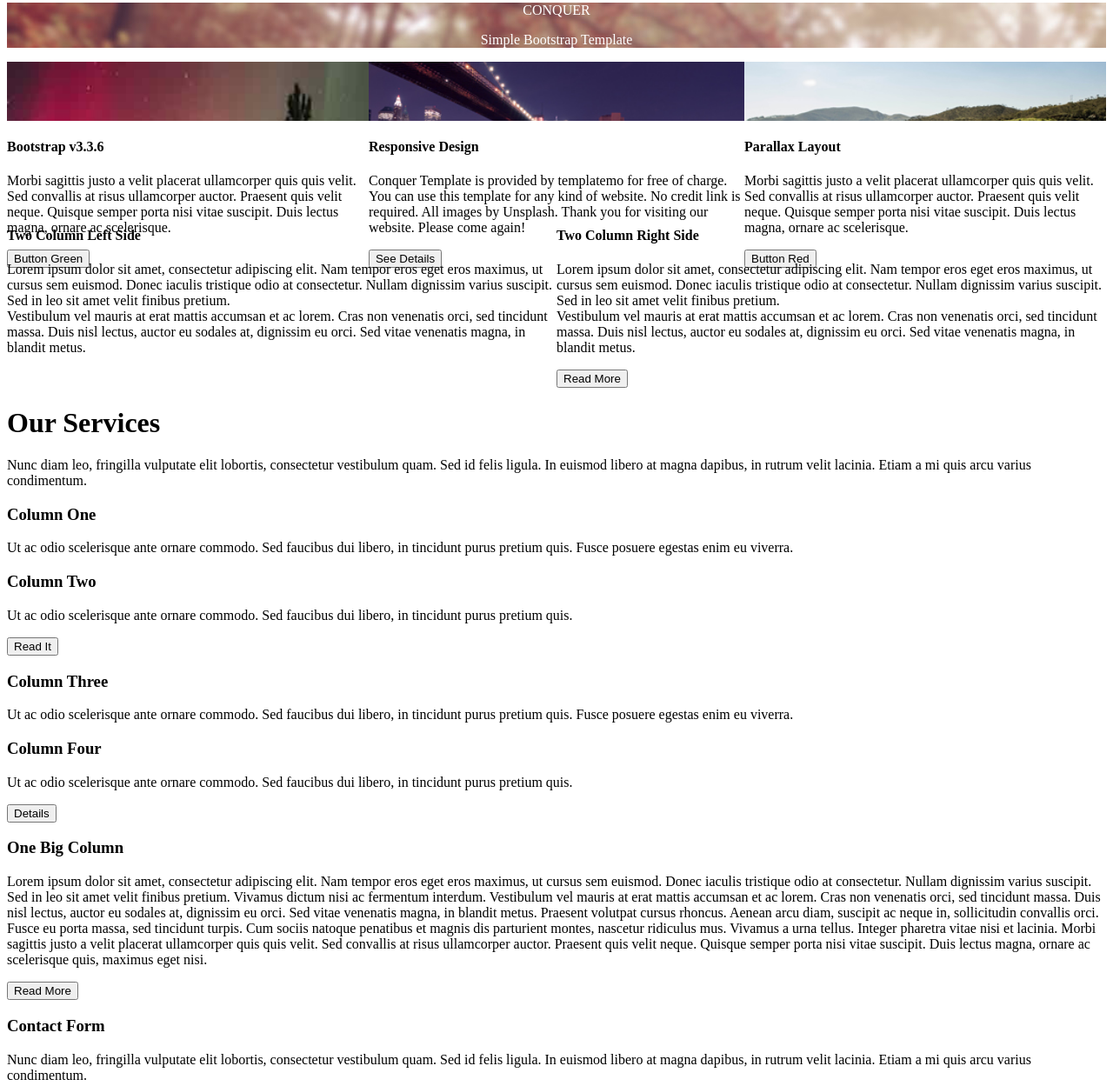
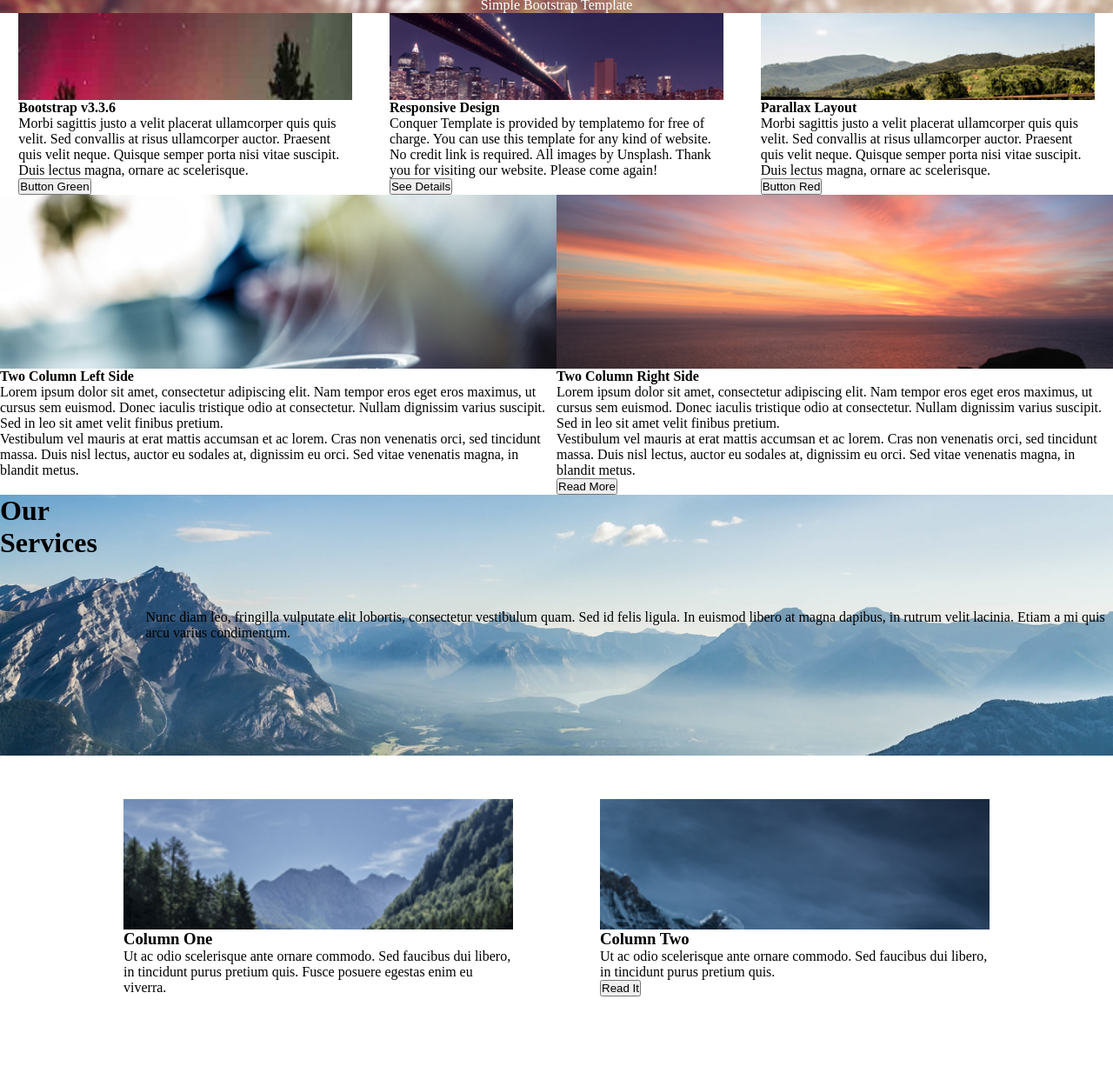
Before and after one commit to ana-jauregui/template-redo, a plain HTML site: page index.html in a window 1280 px wide. Shown: the part 39-1288 px from the top of the page at 87% size. Drawn offline with Linux system fonts and the light colour scheme.

Commit message:
adding styles

```diff
--- a/index.html
+++ b/index.html
@@ -23,7 +23,7 @@
     </div>
 
     <section class="about-us-section1">
-      <div class="about-us1">
+      <div class="about-details about-us1">
         <div class= "bg-img about-us1-img"></div>
         <div class="about-us1-content">
           <h4>Bootstrap v3.3.6</h4>
@@ -34,7 +34,7 @@
         </div>
       </div>
 
-      <div class="about-us2">
+      <div class="about-details about-us2">
         <div class= "bg-img about-us2-img"></div>
         <div class="about-us2-content">
           <h4>Responsive Design</h4>
@@ -45,7 +45,7 @@
         </div>
       </div>
 
-      <div class="about-us3">
+      <div class="about-details about-us3">
         <div class= "bg-img about-us3-img"></div>
         <div class="about-us3-content">
           <h4>Parallax Layout</h4>
@@ -58,8 +58,8 @@
     </section>
 
     <section class="about-us-section2">
-      <div class="about-us4">
-        <div class="about-us4-img"></div>
+      <div class="about-columns about-us4">
+        <div class="about-columns-img about-us4-img"></div>
         <div class="about-us4-content">
           <h4>Two Column Left Side</h4>
           <p>
@@ -70,8 +70,8 @@
       </div>
 
       <div class="about-us5">
-        <div class="about-us5-img"></div>
-        <div class="about-us5-content">
+        <div class="about-columns-img about-us5-img"></div>
+        <div class="about-columns about-us5-content">
           <h4>Two Column Right Side</h4>
           <p>
             Lorem ipsum dolor sit amet, consectetur adipiscing elit. Nam tempor eros eget eros maximus, ut cursus sem euismod. Donec iaculis tristique odio at consectetur. Nullam dignissim varius suscipit. Sed in leo sit amet velit finibus pretium. <br>
@@ -87,16 +87,16 @@
     </div>
 
     <section class="our-services-columns">
-      <div class="column1">
-        <div class="column1-img"></div>
+      <div class="column column1">
+        <div class="column-img column1-img"></div>
         <div class="column1-content">
           <h3>Column One</h3>
           <p>Ut ac odio scelerisque ante ornare commodo. Sed faucibus dui libero, in tincidunt purus pretium quis. Fusce posuere egestas enim eu viverra.</p>
         </div>
       </div>
 
-      <div class="column2">
-        <div class="column2-img"></div>
+      <div class="column column2">
+        <div class="column-img column2-img"></div>
         <div class="column2-content">
           <h3>Column Two</h3>
           <p>Ut ac odio scelerisque ante ornare commodo. Sed faucibus dui libero, in tincidunt purus pretium quis.</p>
@@ -104,16 +104,16 @@
         </div>
       </div>
 
-      <div class="column3">
-        <div class="column3-img"></div>
+      <div class="column column3">
+        <div class="column-img column3-img"></div>
         <div class="column3-content">
           <h3>Column Three</h3>
           <p>Ut ac odio scelerisque ante ornare commodo. Sed faucibus dui libero, in tincidunt purus pretium quis. Fusce posuere egestas enim eu viverra.</p>
         </div>
       </div>
 
-      <div class="column4">
-        <div class="column4-img"></div>
+      <div class="column column4">
+        <div class="column-img column4-img"></div>
         <div class="column4-content">
           <h3>Column Four</h3>
           <p>Ut ac odio scelerisque ante ornare commodo. Sed faucibus dui libero, in tincidunt purus pretium quis.</p>
--- a/styles.css
+++ b/styles.css
@@ -1,5 +1,7 @@
 * {
   box-sizing: border-box;
+  margin: 0;
+  padding: 0;
 }
 
 .main-header {
@@ -29,8 +31,13 @@
   /*justify-content: space-around;*/
 }
 
+.about-details {
+  width: 30%;
+  margin: auto;
+}
+
 .bg-img {
-  height: 40%;
+  height: 100px;
   background-size: cover;
   background-repeat: no-repeat;
 }
@@ -46,3 +53,64 @@
 .about-us3-img {
   background-image: url('assets/1-3.jpg');
 }
+
+.about-columns-img {
+  height: 200px;
+  background-size: cover;
+  background-repeat: no-repeat;
+}
+
+.about-us4-img {
+  background-image: url('assets/2-1.jpg');
+}
+
+.about-us5-img {
+  background-image: url('assets/2-2.jpg');
+}
+
+.our-services-main {
+  background-image: url('assets/bg-2.jpg');
+  background-size: cover;
+  background-repeat: no-repeat;
+  display: table;
+  height: 300px;
+  width: 100%;
+}
+
+.our-services-main p {
+  display: table-cell;
+  vertical-align: middle;
+}
+
+.our-services-columns {
+  display: flex;
+  flex-wrap: wrap;
+  justify-content: center;
+}
+
+.column {
+  height: 300px;
+  margin: 50px;
+  width: 35%;
+}
+
+.column-img {
+  background-size: cover;
+  background-repeat: no-repeat;
+  height: 150px;
+}
+
+.column1-img {
+  background-image: url('assets/4-1.jpg');
+}
+.column2-img {
+  background-image: url('assets/4-2.jpg');
+}
+
+.column3-img {
+  background-image: url('assets/4-3.jpg');
+}
+
+.column4-img {
+  background-image: url('assets/4-4.jpg');
+}
```
